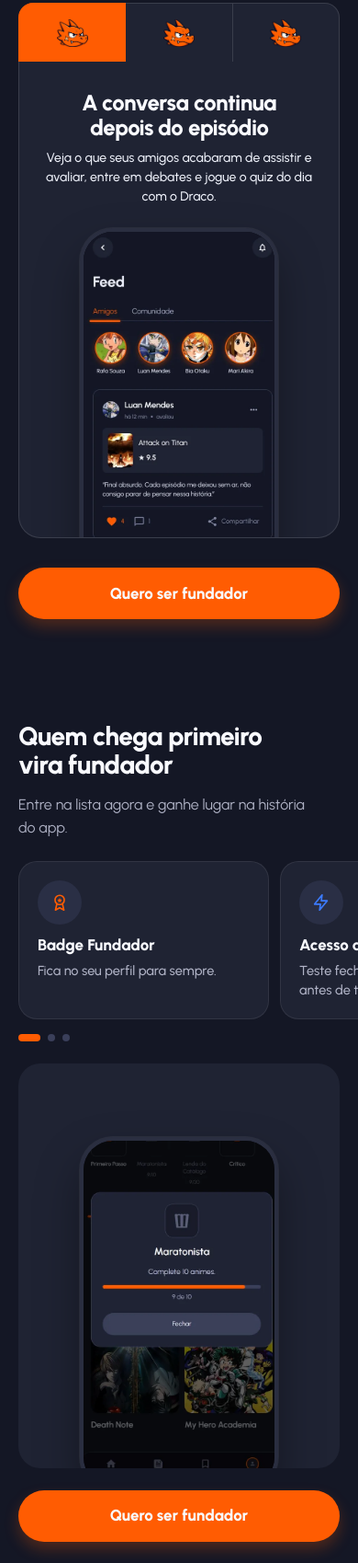
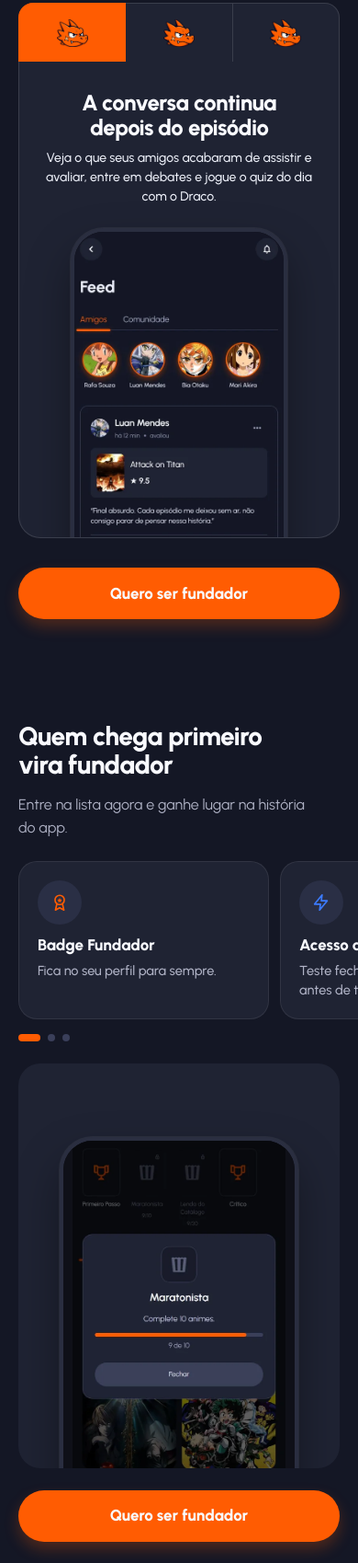
Before and after one commit to miranddaux/animae-plus-landing, a website: page index.html in a window 390 px wide. Shown: the part 3101-4800 px from the top of the page at 92% size. Drawn offline with nearby package versions, Linux system fonts and the light colour scheme.

Commit message:
Refino 9: conteúdo do celular de Conquistas menor e sem corte no mobile; abas voltam ao anterior (#29)
Claude-Session: https://claude.ai/code/session_012y8QeL6hqXnQuq4nwJyrhU

Co-authored-by: Claude <noreply@anthropic.com>

```diff
--- a/index.html
+++ b/index.html
@@ -825,10 +825,9 @@ a:focus-visible,button:focus-visible{outline:2px solid var(--primary);outline-of
 
 /* ===== refino 8: celular das abas com respiro no mobile ===== */
 @media (max-width:640px){
-  .panel__phones{padding:24px 32px 0}
-  .panel__phones .phone{width:min(216px,60vw)!important;border-width:4px}
-  .panel .shot{width:calc(100% + 8px)!important;margin-left:0}
-  .split__card .phone{width:min(216px,60vw)!important}
+  .split__card .phone{width:min(260px,72vw)!important}
+  .split__card .phone__in{max-height:none;padding:12px 10px 0;background:#0f1018}
+  .split__card .shot{width:100%!important;margin:-72px 0 0!important;border-radius:20px}
 }
 </style></head><body><div id="root"></div>
 <script src="https://cdnjs.cloudflare.com/ajax/libs/gsap/3.12.5/gsap.min.js"></script>
```
